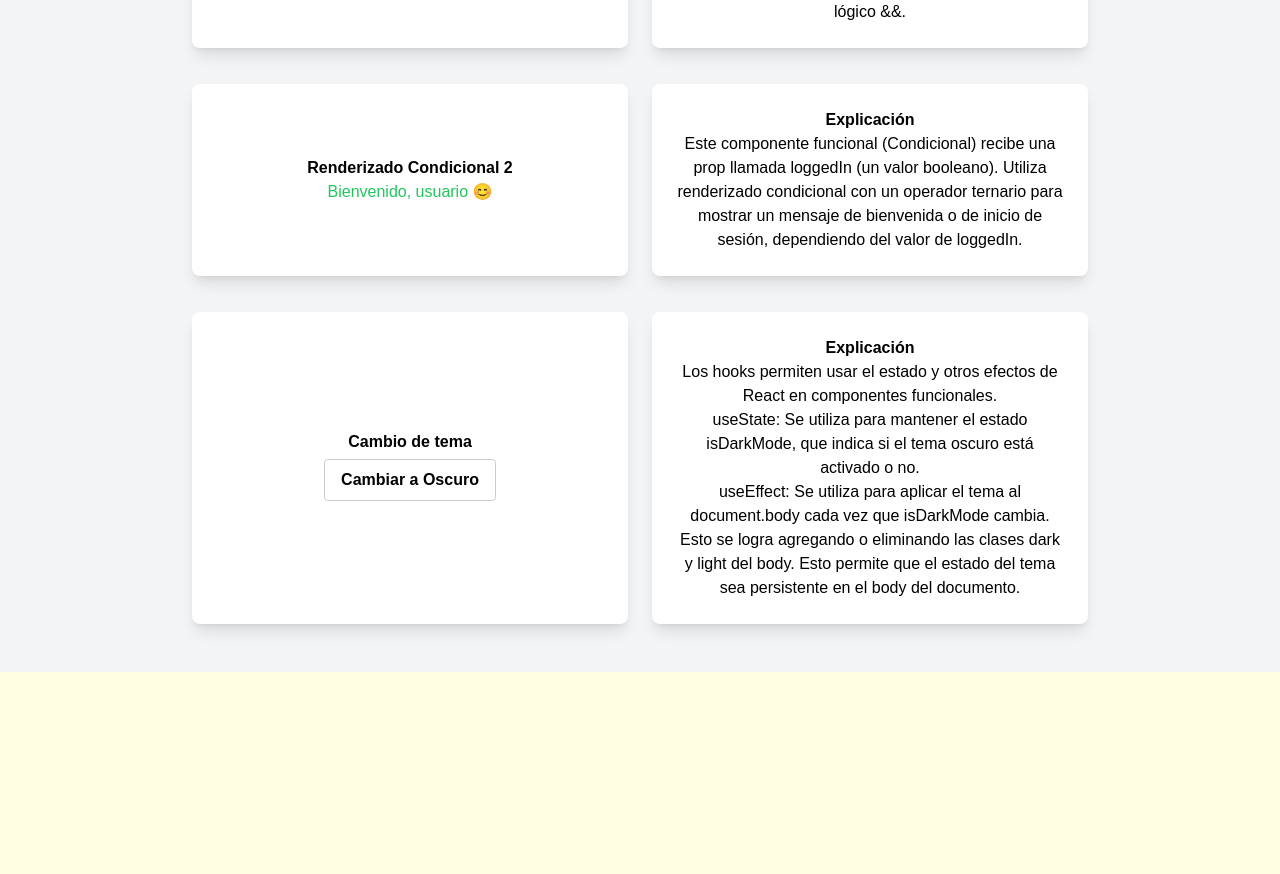
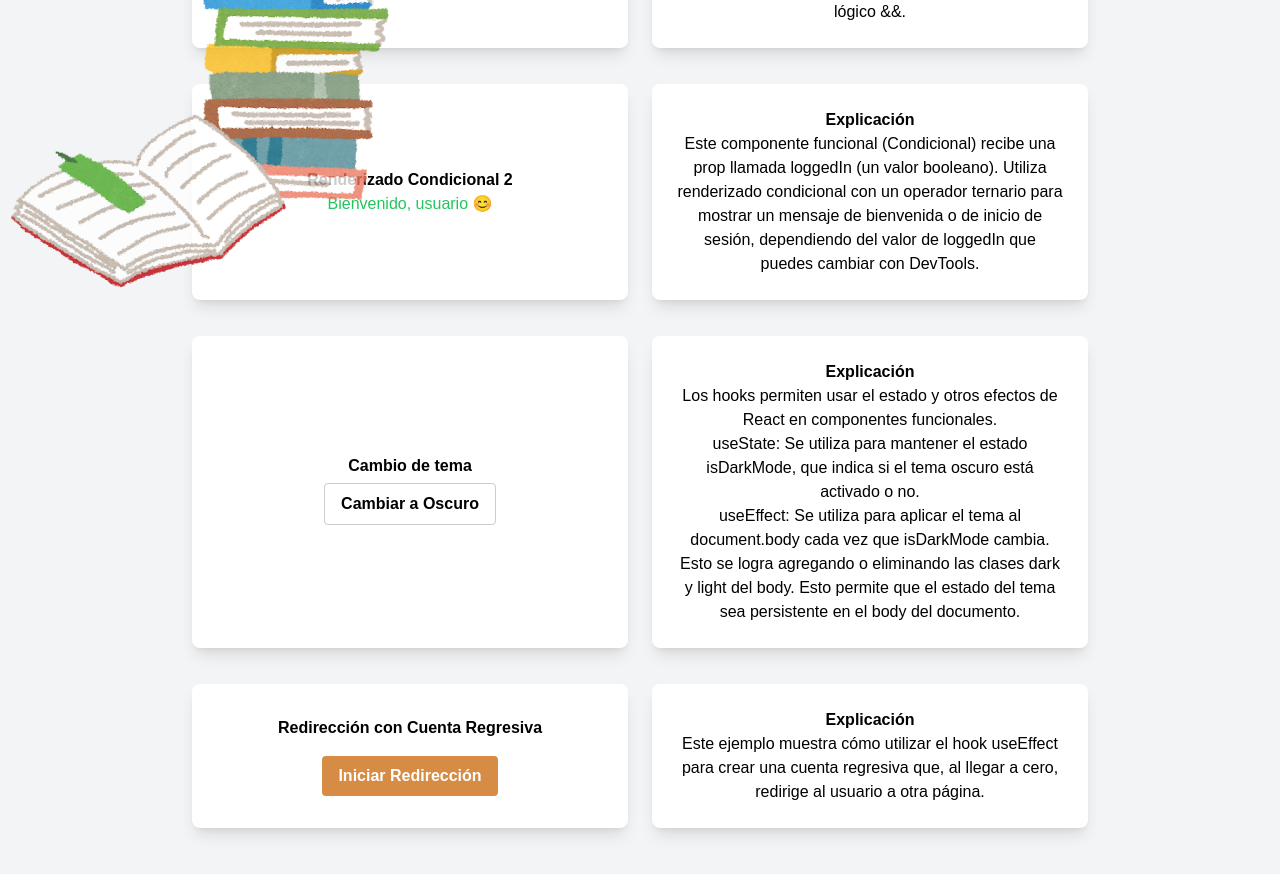
Before and after one commit to ign-mendezs/mi-proyecto-react, a Next.js app: page /fundamentos-react in a window 1280 px wide. Shown: the part 720-1594 px from the top of the page. Before the commit the page ends 1392 px from the top, so only its background shows below. Built offline with nearby package versions, Linux system fonts and the light colour scheme.

Commit message:
add page with examples

```diff
--- a/src/pages/fundamentos-react.js
+++ b/src/pages/fundamentos-react.js
@@ -2,6 +2,7 @@ import React, { useState, Profiler } from 'react';
 import MiComponente from '../components/MiComponente';
 import Condicional from "../components/Condicional";
 import ThemeSwitcher from '../components/ThemeSwitcher';
+import RedirectExample from '../components/RedirectExample';
 import { ThemeProvider } from '../context/ThemeContext';
 
 function FundamentosReact() {
@@ -73,10 +74,10 @@ function FundamentosReact() {
               </div>
               <div className="card w-2/3 py-4">
                 <h2 className='font-bold'>Explicación</h2>
-                <p>Este componente funcional (Condicional) recibe una prop llamada loggedIn (un valor booleano). Utiliza renderizado condicional con un operador ternario para mostrar un mensaje de bienvenida o de inicio de sesión, dependiendo del valor de loggedIn.</p>
+                <p>Este componente funcional (Condicional) recibe una prop llamada loggedIn (un valor booleano). Utiliza renderizado condicional con un operador ternario para mostrar un mensaje de bienvenida o de inicio de sesión, dependiendo del valor de loggedIn que puedes cambiar con DevTools.</p>
               </div>
             </div>
-            {/* Card 5: cambio theme */}
+            {/* Card 5: cambio Colores*/}
             <div className="col-span-2 flex gap-x-6">
               <div className="card w-1/3 flex flex-col items-center justify-center">
                 <h2 className='font-bold'>Cambio de tema</h2>
@@ -89,7 +90,23 @@ function FundamentosReact() {
                 <p> useEffect: Se utiliza para aplicar el tema al document.body cada vez que isDarkMode cambia. Esto se logra agregando o eliminando las clases dark y light del body. Esto permite que el estado del tema sea persistente en el body del documento. </p>
               </div>
             </div>
+
+            {/* Card 6: Ejemplo de Redirección */}
+            <div className="col-span-2 flex gap-x-6">
+              <RedirectExample />
+              <div className="card w-2/3 py-4">
+                <h2 className='font-bold'>Explicación</h2>
+                <p>
+                  Este ejemplo muestra cómo utilizar el hook useEffect para
+                  crear una cuenta regresiva que, al llegar a cero, redirige al usuario a otra página.
+                </p>
+              </div>
+            </div>
+
           </div>
+
+          <img src="fondos/books.png"
+          alt="Decoración" className="absolute -bottom-12.2 left-0 w-30 h-auto opacity-80 pointer-events-none"/>
 
         </div>
       </Profiler>
```
